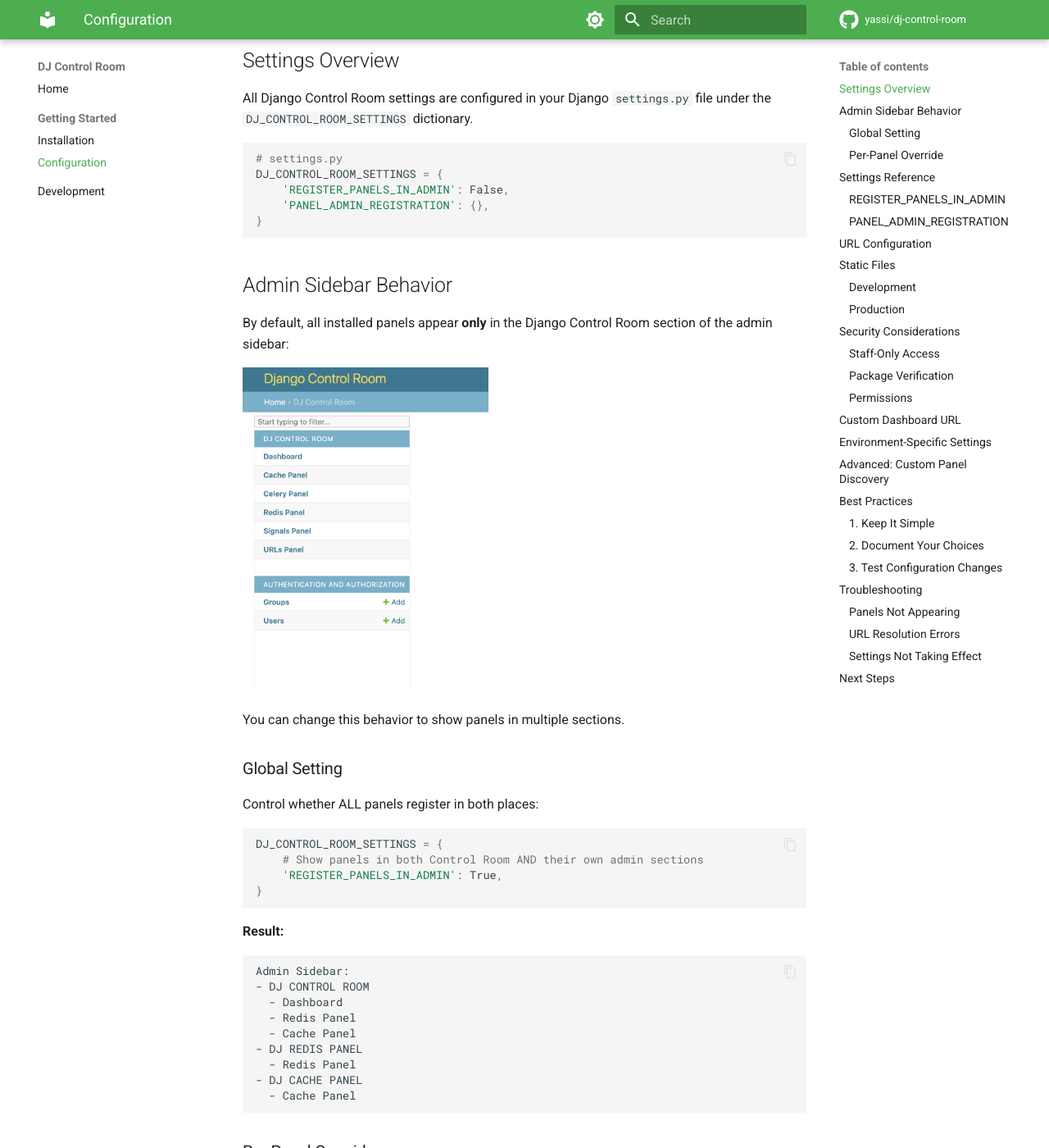
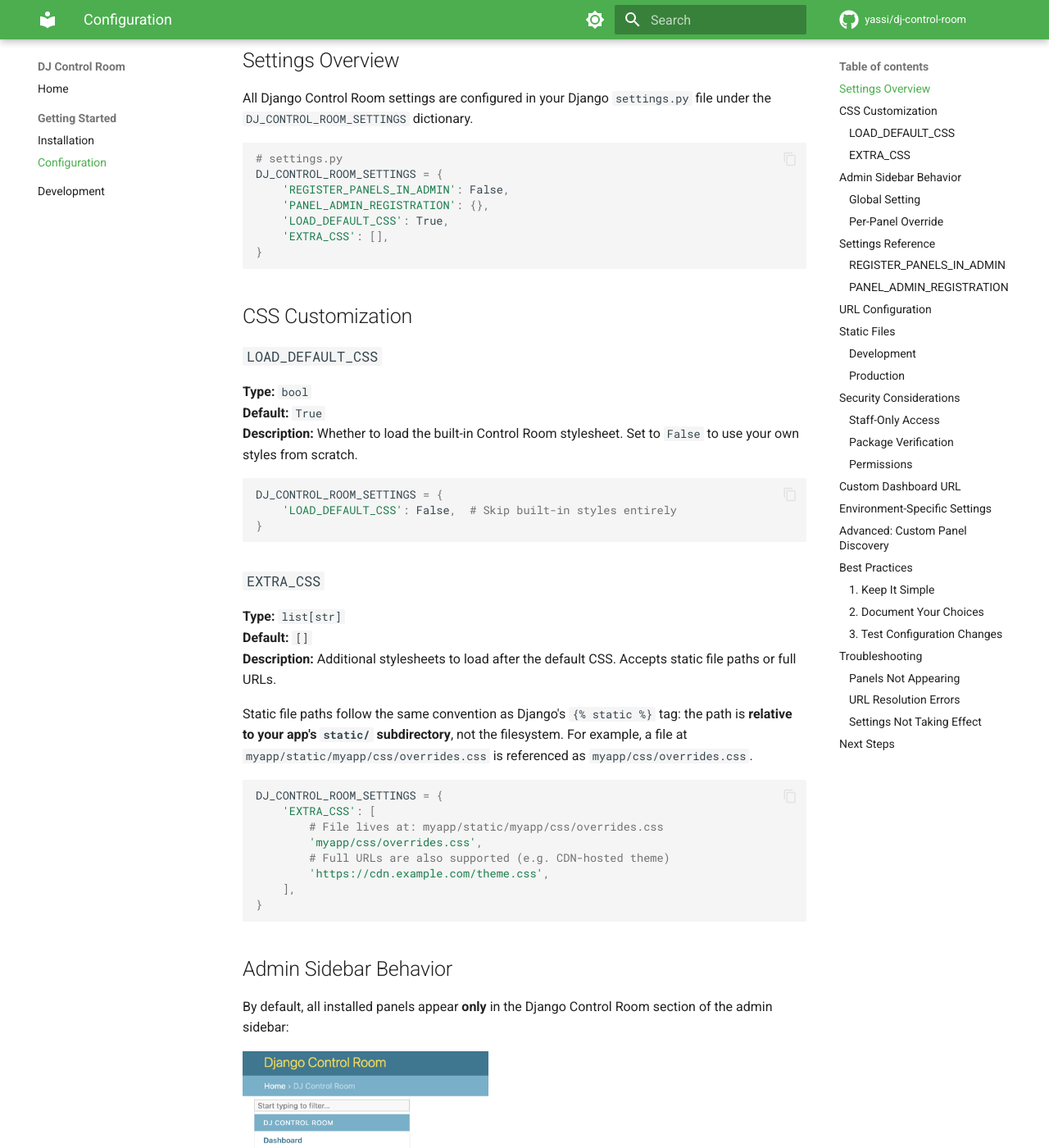
Before and after one commit to yassi/dj-control-room, an MkDocs documentation site: the page built from docs/configuration.md, in a window 1280 px wide and 1400 px high, scrolled down 810 px. Shown: the whole window at 82% size. Built offline with MkDocs 1.6.1 and Material for MkDocs 9.7.7, drawn with Linux system fonts in a browser that asks for light colours; comment, search, counter and statistics services are not loaded.

Commit message:
dj-control-room#7 override styles (#11)
* start centralizing configuration logic in conf.py

* add conditional logic to base template to control custom css

* fix test after settings name change

* rely on the conf.py file for other settings

* bump version to v1.1.0

---------

Co-authored-by: Yasser Toruno <yasser@yassers-mbp.lan>

````diff
--- a/docs/configuration.md
+++ b/docs/configuration.md
@@ -15,6 +15,41 @@
 DJ_CONTROL_ROOM_SETTINGS = {
     'REGISTER_PANELS_IN_ADMIN': False,
     'PANEL_ADMIN_REGISTRATION': {},
+    'LOAD_DEFAULT_CSS': True,
+    'EXTRA_CSS': [],
+}
+```
+
+## CSS Customization
+
+### `LOAD_DEFAULT_CSS`
+
+**Type:** `bool`
+**Default:** `True`
+**Description:** Whether to load the built-in Control Room stylesheet. Set to `False` to use your own styles from scratch.
+
+```python
+DJ_CONTROL_ROOM_SETTINGS = {
+    'LOAD_DEFAULT_CSS': False,  # Skip built-in styles entirely
+}
+```
+
+### `EXTRA_CSS`
+
+**Type:** `list[str]`
+**Default:** `[]`
+**Description:** Additional stylesheets to load after the default CSS. Accepts static file paths or full URLs.
+
+Static file paths follow the same convention as Django's `{% static %}` tag: the path is **relative to your app's `static/` subdirectory**, not the filesystem. For example, a file at `myapp/static/myapp/css/overrides.css` is referenced as `myapp/css/overrides.css`.
+
+```python
+DJ_CONTROL_ROOM_SETTINGS = {
+    'EXTRA_CSS': [
+        # File lives at: myapp/static/myapp/css/overrides.css
+        'myapp/css/overrides.css',
+        # Full URLs are also supported (e.g. CDN-hosted theme)
+        'https://cdn.example.com/theme.css',
+    ],
 }
 ```
 
--- a/pyproject.toml
+++ b/pyproject.toml
@@ -4,7 +4,7 @@
 
 [project]
 name = "dj-control-room"
-version = "1.0.1"
+version = "1.1.0"
 description = "The control room for your Django app"
 readme = "README.md"
 license = "MIT"
````
Also changed, not shown: README.md (+7 -1 lines), 5 other files.
